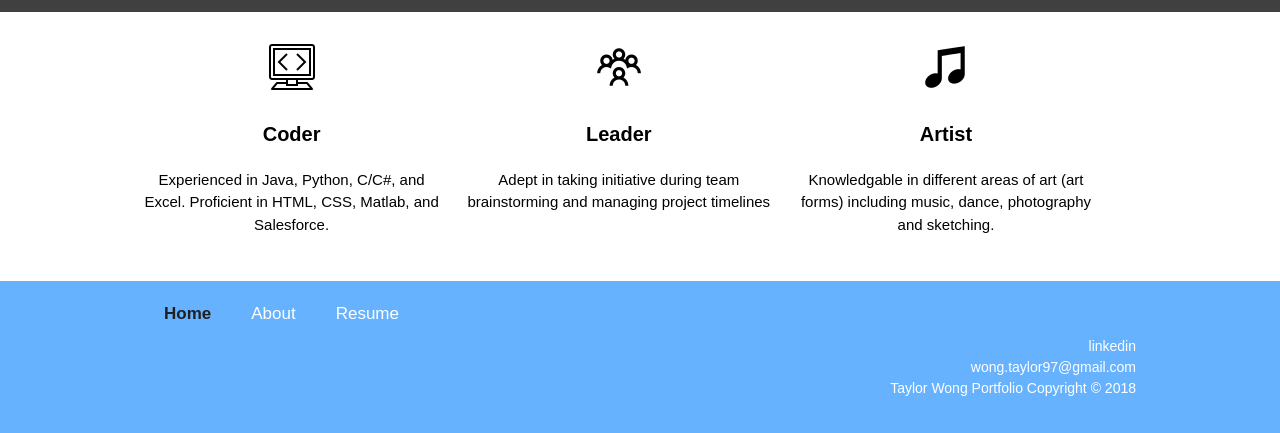
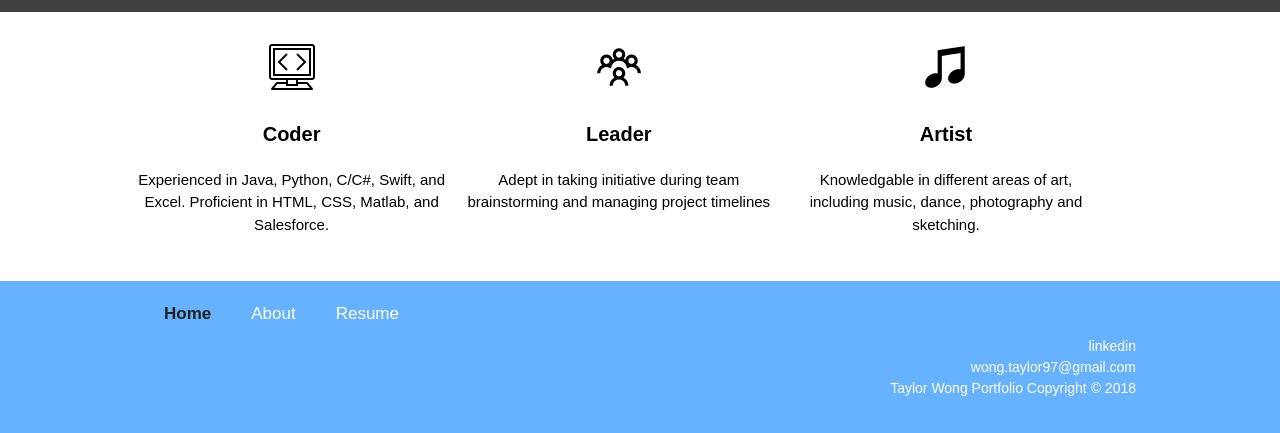
Before and after one commit to wongtaylor/wongtaylor.github.io, a plain HTML site: page index.html in a window 1280 px wide. Shown: the part 592-1025 px from the top of the page. Drawn offline with Linux system fonts and the light colour scheme.

Commit message:
edited the lines of description under artist and coder

```diff
--- a/index.html
+++ b/index.html
@@ -47,7 +47,7 @@
         <div class="box">
           <img src="./img/computer.png">
           <h3>Coder</h3>
-          <p>Experienced in Java, Python, C/C#, and Excel. Proficient in HTML, CSS, Matlab, and Salesforce.</p>
+          <p>Experienced in Java, Python, C/C#, Swift, and Excel. Proficient in HTML, CSS, Matlab, and Salesforce.</p>
         </div>
         <div class="box">
           <img src="./img/group.png">
@@ -57,7 +57,7 @@
         <div class="box">
           <img src="./img/music-note.png">
           <h3>Artist</h3>
-          <p>Knowledgable in different areas of art (art forms) including music, dance, photography and sketching.</p>
+          <p>Knowledgable in different areas of art, including music, dance, photography and sketching.</p>
         </div>
       </div>
     </section>
```
